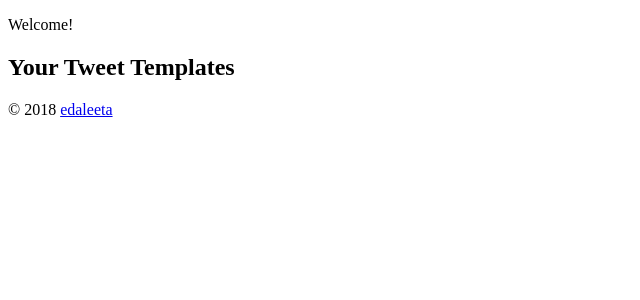
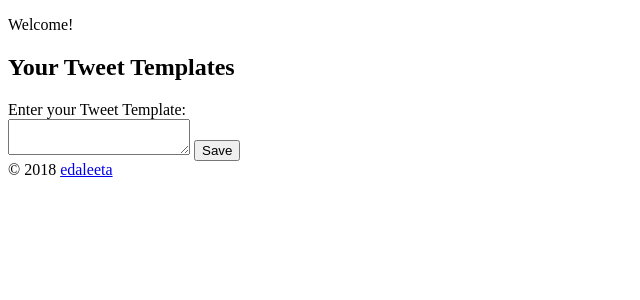
Before and after one commit to edaleeta/stream-tweeter, a Flask app: page / in a window 1280 px wide. Shown: the part 134-434 px from the top of the page, without its empty margins (0-640 px from the left). Run offline with Flask 2, Linux system fonts and the light colour scheme; the visitor is signed in with stand-in values (Sample User, id 1); data comes from the database, SQL or seed files in the repository; data that the repository does not hold is empty.

Commit message:
Shows add tweet template form when logged in.

```diff
--- a/server.py
+++ b/server.py
@@ -27,7 +27,7 @@ def show_index():
     if session.get("user_id"):
         current_user = get_user_from_session()
 
-        return render_template("index.html",
+        return render_template("add-tweet-template.html",
                                user=current_user)
 
     return render_template("index.html")
--- /dev/null
+++ b/templates/add-tweet-template.html
@@ -0,0 +1,15 @@
+{% extends 'index.html' %}
+
+{% block add_tweet_temp %}
+
+    <form action="/add-tweet-template" method="POST" id="add-tweet-template-form">
+        <label>
+            Enter your Tweet Template:<br>
+            <!-- TODO: Add JS to limit chars -->
+            <textarea name="template_contents" id="template-contents-field">
+            </textarea>
+            <button type="submit">Save</button>
+        </label>
+    </form>
+
+{% endblock %}
--- a/templates/index.html
+++ b/templates/index.html
@@ -13,6 +13,9 @@
                 {% endfor %}
             </ul>
         </div>
+        {% block add_tweet_temp %}
+            ADD TWEET TEMPLATE FORM HERE.
+        {% endblock %}
     {% else %}
         <a href="/login">Please sign in here.</a>
     {% endif %}
```
Also changed, not shown: templates/login.html (added, +14 -0 lines).
